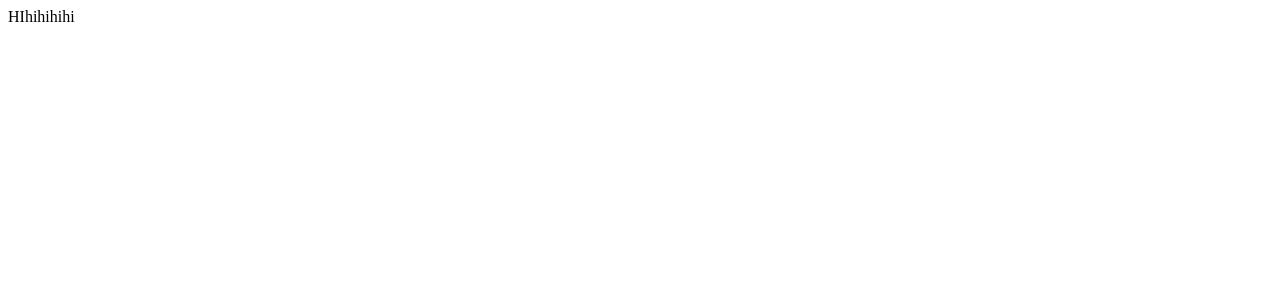
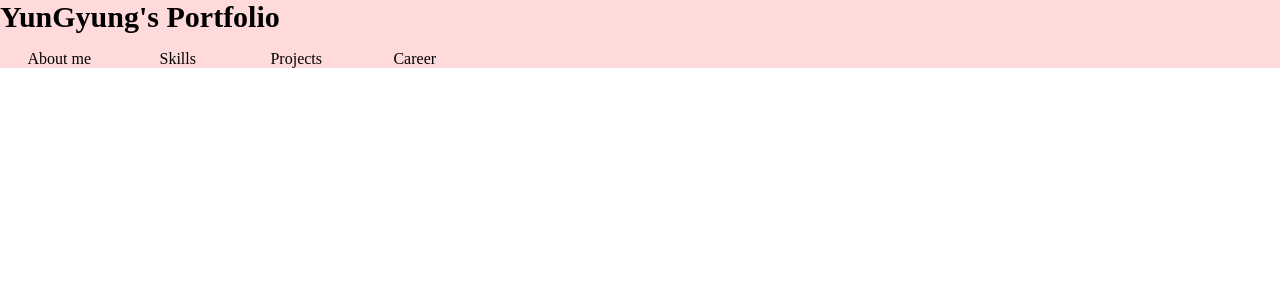
Before and after one commit to dbsrudrla/Portfolio, a React (Create React App) app: page / in a window 1280 px wide. Shown: the top 300 px of the page. Built offline with nearby package versions, Linux system fonts and the light colour scheme.

Commit message:
feat : header

```diff
--- a/package.json
+++ b/package.json
@@ -9,6 +9,8 @@
     "react": "^18.2.0",
     "react-dom": "^18.2.0",
     "react-scripts": "5.0.1",
+    "styled-component": "^2.8.0",
+    "styled-components": "^6.1.8",
     "web-vitals": "^2.1.4"
   },
   "scripts": {
--- /dev/null
+++ b/src/common/Color.js
@@ -0,0 +1,12 @@
+const Colors = {
+    Home : '#FFDADA',
+    Button : '#FF986C',
+    gray : '#BBBBBB',
+    black : '#000000',
+    white : '#FFFFFF',
+    yellow : '#FFE6A6',
+    red : '#CC001D',
+    green : '#CBE5B6',
+}
+
+export default Colors;
--- a/src/component/Header.jsx
+++ b/src/component/Header.jsx
@@ -1,9 +1,62 @@
+import React from "react";
+import styled from "styled-components";
+import Colors from "../common/Color";
+
 function Header() {
     return (
-      <div className="App">
-        HIhihihihi
-      </div>
+      <Container>
+        <Wrapper>
+            <Title>YunGyung's Portfolio</Title>
+            <List>
+                <Navigation>
+                    <NavList>About me</NavList>
+                    <NavList>Skills</NavList>
+                    <NavList>Projects</NavList>
+                    <NavList>Career</NavList>
+                </Navigation>
+            </List>
+        </Wrapper>
+      </Container>
     );
-  }
+}
 
-  export default Header;
+const Container = styled.div`
+    top : 0;
+    right : 0;
+    left : 0;
+    position : fixed;
+    display : flex;
+    flex-wrap : wrap;
+    background-color : ${Colors.Home};
+`;
+const Wrapper = styled.div`
+    display : flex;
+    flex-wrap : inherit;
+    align-items : center;
+    justify-content : space-between;
+`;
+const Title = styled.div`
+    text-decoration : none;
+    white-space : nowrap;
+    font-weight : bold;
+    font-size : 30px;
+`;
+const List = styled.div`
+    flex-basis : 100%;
+    flex-grow : 1;
+    align-items : center;
+`;
+const Navigation = styled.ul`
+    display : flex;
+    padding-left : 0;
+    margin-bottom : 0;
+    list-style : none;
+`;
+const NavList = styled.li`
+    width : 100%;
+    flex-basis : 0;
+    flex-grow : 1;
+    text-align : center;
+`;
+
+export default Header;
--- a/src/index.js
+++ b/src/index.js
@@ -1,6 +1,5 @@
 import React from 'react';
 import ReactDOM from 'react-dom/client';
-import App from './App';
 import Header from './component/Header';
 
 
```
Also changed, not shown: 1 other file (tests, documents, lock files or other folders).
